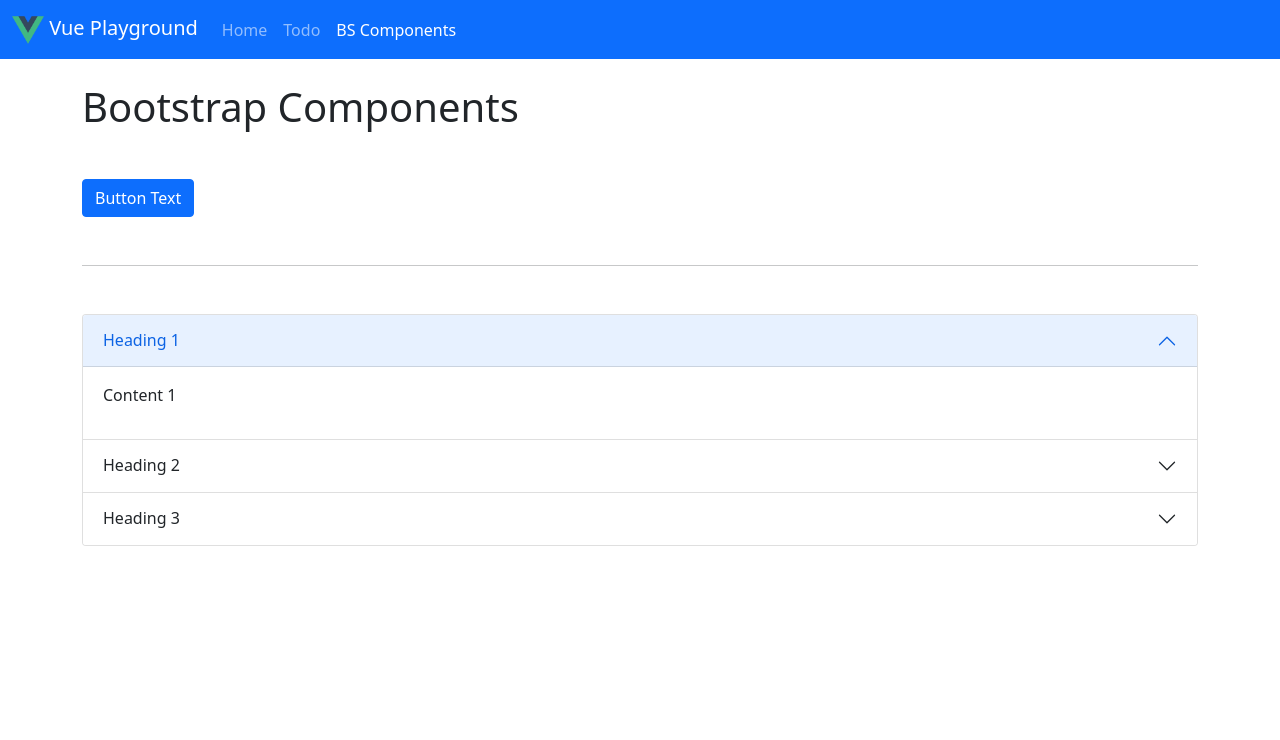
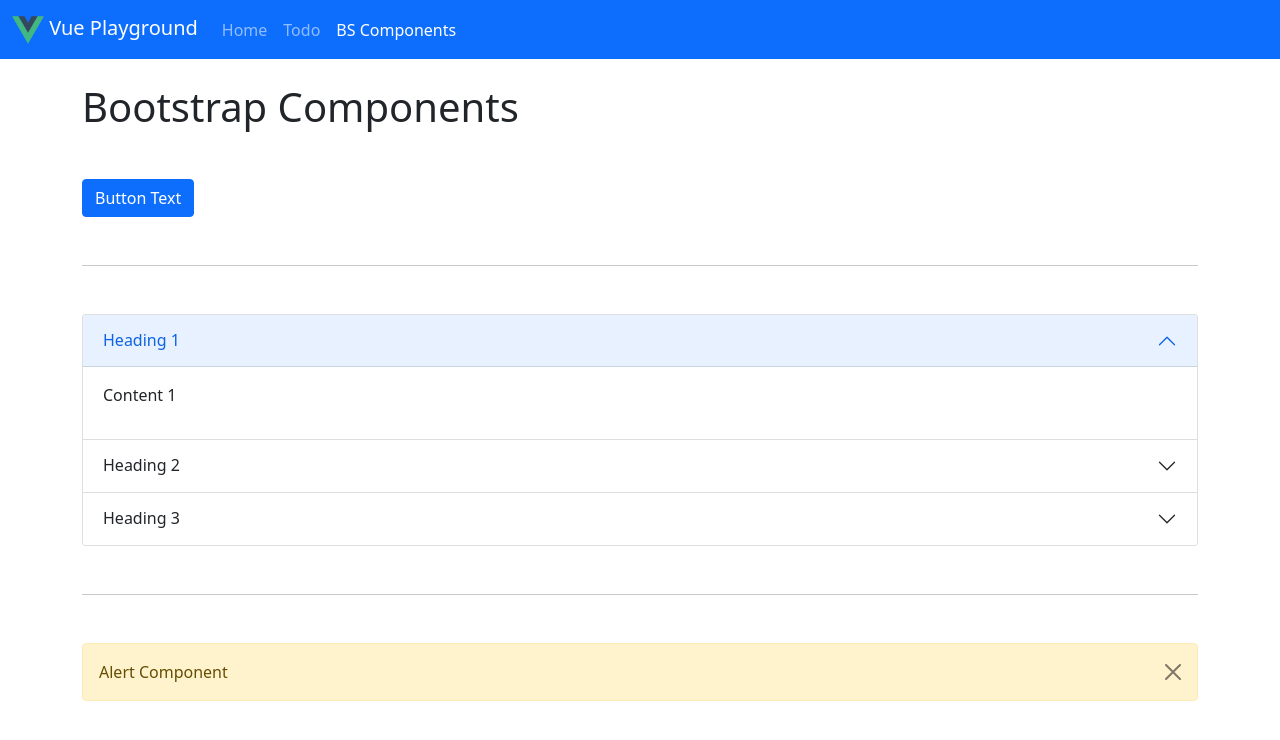
Before and after one commit to opnrivers/vue-playground, a Vue app: page /bs-components in a window 1280 px wide. Shown: the top 740 px of the page. Built offline with nearby package versions, Linux system fonts and the light colour scheme.

Commit message:
bs-alert component

```diff
--- /dev/null
+++ b/src/components/bs-alert.js
@@ -0,0 +1,3 @@
+export default {
+  name: 'bs-alert',
+};
--- /dev/null
+++ b/src/components/bs-alert.vue
@@ -0,0 +1,5 @@
+<template>
+  <div class="alert" role="alert">
+    <slot></slot>
+  </div>
+</template>
--- a/src/views/bs-components.js
+++ b/src/views/bs-components.js
@@ -1,10 +1,12 @@
 import BsAccordion from '../components/bs-accordion.vue';
+import BsAlert from '../components/bs-alert.vue';
 import BsButton from '../components/bs-button.vue';
 
 export default {
   name: 'bs-components',
   components: {
     BsAccordion,
+    BsAlert,
     BsButton,
   },
 };
--- a/src/views/bs-components.vue
+++ b/src/views/bs-components.vue
@@ -18,6 +18,20 @@
       heading: 'Heading 3',
       content: '<p>Content 3</p>'
     }]"></bs-accordion>
+
+    <hr class="my-5"/>
+
+    <bs-alert class="alert-warning alert-dismissible fade show">
+      Alert Component
+      <button
+        type="button"
+        class="btn-close"
+        data-bs-dismiss="alert"
+        aria-label="Close"></button>
+    </bs-alert>
+
+    <hr class="my-5"/>
+
   </div>
 </template>
 
```
